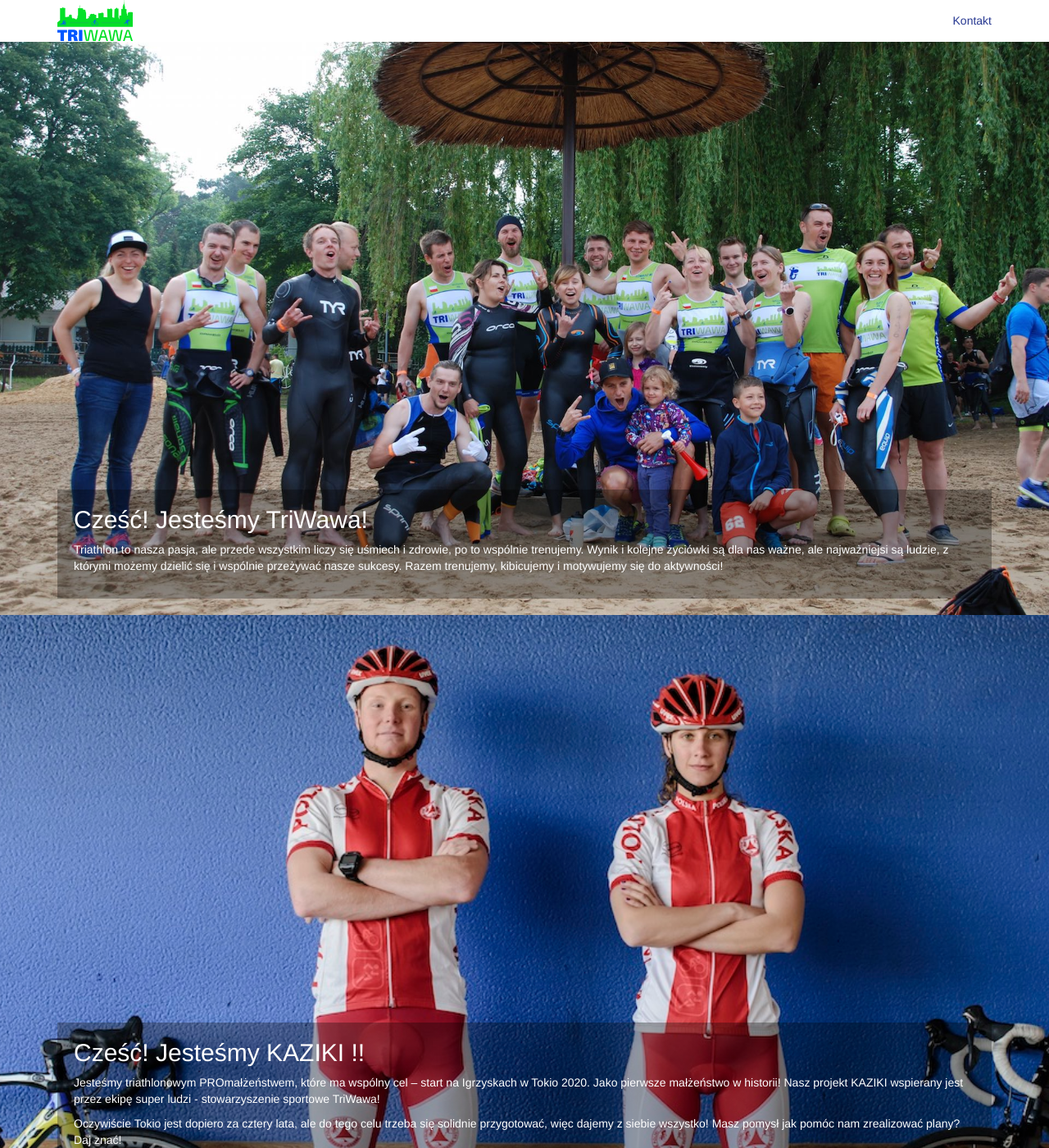
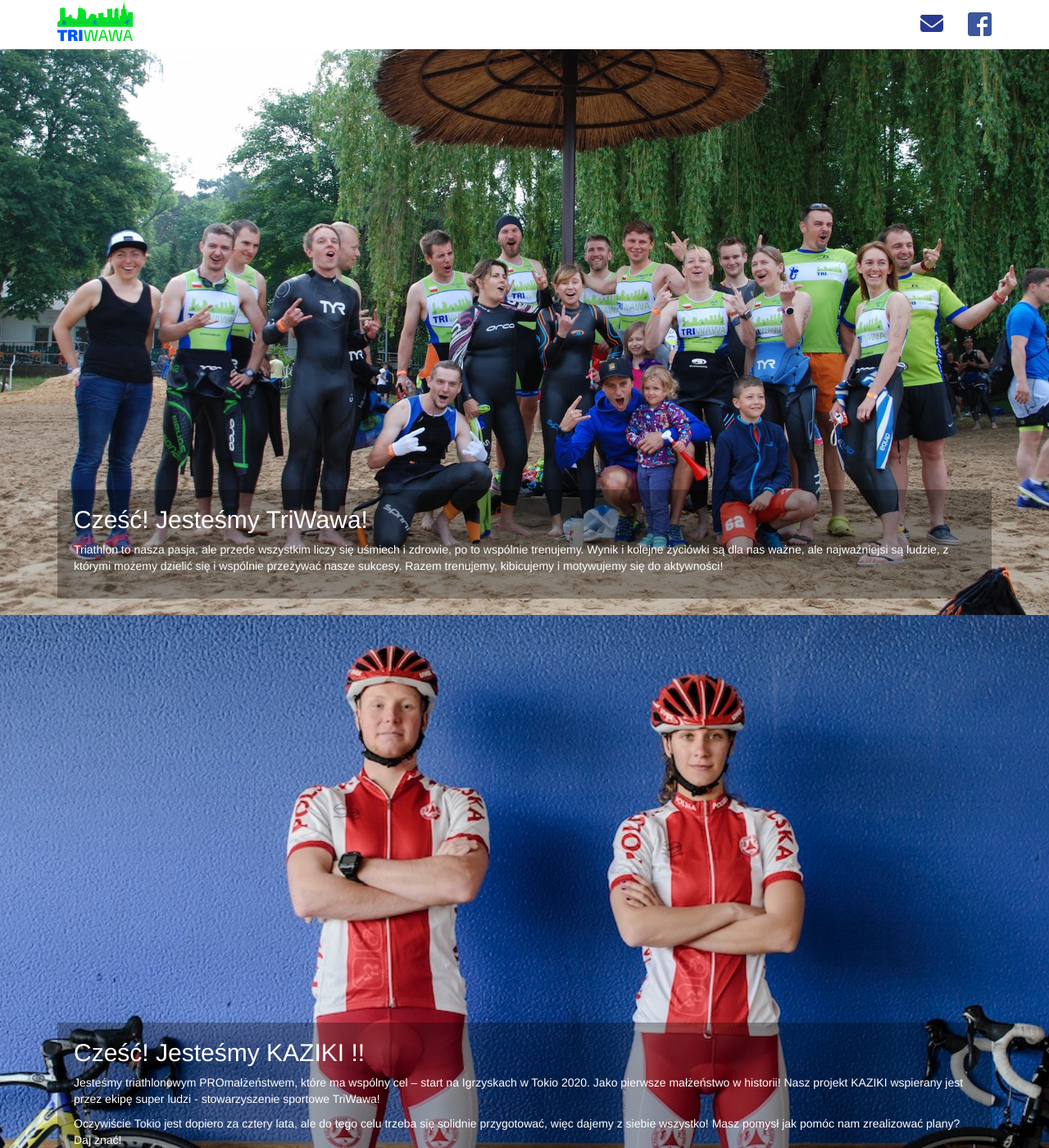
Before and after one commit to marcinkiewiczblazej/test-site, a Jekyll site: the page built from index.html, in a window 1280 px wide and 1400 px high. Shown: the whole window at 82% size. Built offline with Jekyll 4.4.1, drawn with Linux system fonts in a browser that asks for light colours; nearby versions of some CDN libraries.

Commit message:
Icons + responsive navbar

```diff
--- a/_includes/footer.html
+++ b/_includes/footer.html
@@ -1,4 +1,4 @@
-<footer class="footer">
+<footer class="footer" id="about">
 
     <div class="container">
         <div class="row">
@@ -21,15 +21,6 @@ Chcesz spróbować?
                         <li>Marcin Fabiszewski</li>
                         <li>tel. 502-891-169</li>
                         <li>@ <a href="mailto:triwawa@triwawa.pl">triwawa@triwawa.pl</a></li>
-                        <li>
-                            <a href="https://www.facebook.com/triwarszawa/">
-                                {% if site.github.url != null %}
-                                <img src="{{ "/img/fb-logo.png" | prepend: site.github.url }}" class="footer-logo">
-                                {% else %}
-                                <img src="/img/fb-logo.png" class="footer-logo">
-                                {% endif %}
-                            </a>
-                        </li>
                     </ul>
                 </span>
             </div>
--- a/_includes/head.html
+++ b/_includes/head.html
@@ -8,6 +8,7 @@
 
   <link href="{{ "/css/bootstrap.min.css" | prepend: site.github.url }}" rel="stylesheet">
   <link rel="stylesheet" href="{{ "/css/main.css" | prepend: site.github.url }}">
+  <script src="//use.fontawesome.com/ad6f0ce75f.js"></script>
 
       <!-- HTML5 Shim and Respond.js IE8 support of HTML5 elements and media queries -->
     <!-- WARNING: Respond.js doesn't work if you view the page via file:// -->
--- a/_includes/header.html
+++ b/_includes/header.html
@@ -11,7 +11,6 @@
                 <span class="icon-bar"></span>
             </button>
             <a class="navbar-left" href="#home">
-
                 {% if site.github.url != null %}
                 <img src="{{ "/img/triwawa-logo.svg" | prepend: site.github.url }}" class="triwawa-logo"></a>
                 {% else %}
@@ -21,9 +20,18 @@
 
         <!-- Collect the nav links, forms, and other content for toggling -->
         <div class="collapse navbar-collapse" id="bs-example-navbar-collapse-1">
-            <ul class="nav navbar-nav navbar-right">
+            <ul class="nav navbar-nav navbar-right nav-align-vertical">
             	<li>
-                    <a class="page-scroll" href="#about">Kontakt</a>
+                    <a class="page-scroll" href="#about"><i class="fa fa-envelope fa-2x" aria-hidden="true"></i></a>
+                </li>
+                <li>
+                    <a href="https://www.facebook.com/triwarszawa/">
+                        {% if site.github.url != null %}
+                        <img src="{{ "/img/fb-logo.png" | prepend: site.github.url }}" class="footer-logo">
+                        {% else %}
+                        <img src="/img/fb-logo.png" class="footer-logo">
+                        {% endif %}
+                    </a>
                 </li>
             </ul>
         </div>
--- a/css/main.scss
+++ b/css/main.scss
@@ -93,6 +93,11 @@
   padding-top: 15px;
 }
 
+.nav-align-vertical {
+  display: flex;
+  align-items: center;
+}
+
 h2 {
   margin-top: 0px;
 }
```
